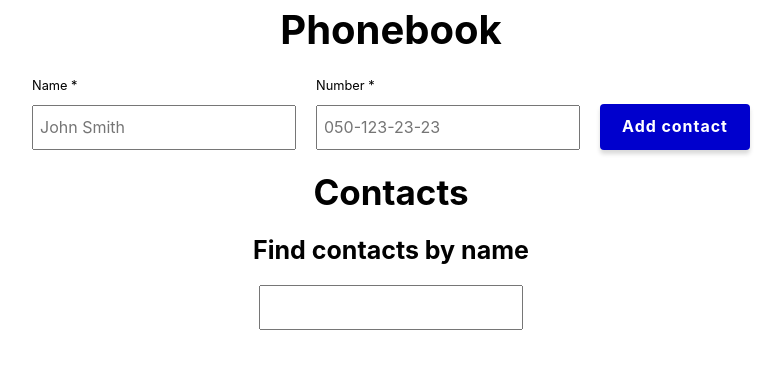
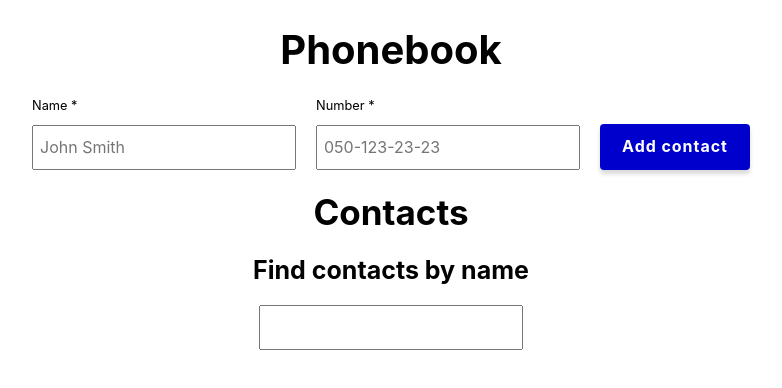
Before and after one commit to llomaka/goit-react-hw-02-phonebook, a React (Create React App) app: page / in a window 1280 px wide. Shown: the top 388 px of the page, without its empty margins (249-1031 px from the left). Built offline with nearby package versions, Linux system fonts and the light colour scheme.

Commit message:
Додавання відступу для контейнера застосунку

```diff
--- a/src/components/App.jsx
+++ b/src/components/App.jsx
@@ -74,6 +74,7 @@ export default class App extends Component {
           gap: 20,
           justifyContent: 'flex-start',
           alignItems: 'center',
+          padding: 20,
           fontSize: 40,
           color: '#010101'
         }}
```
